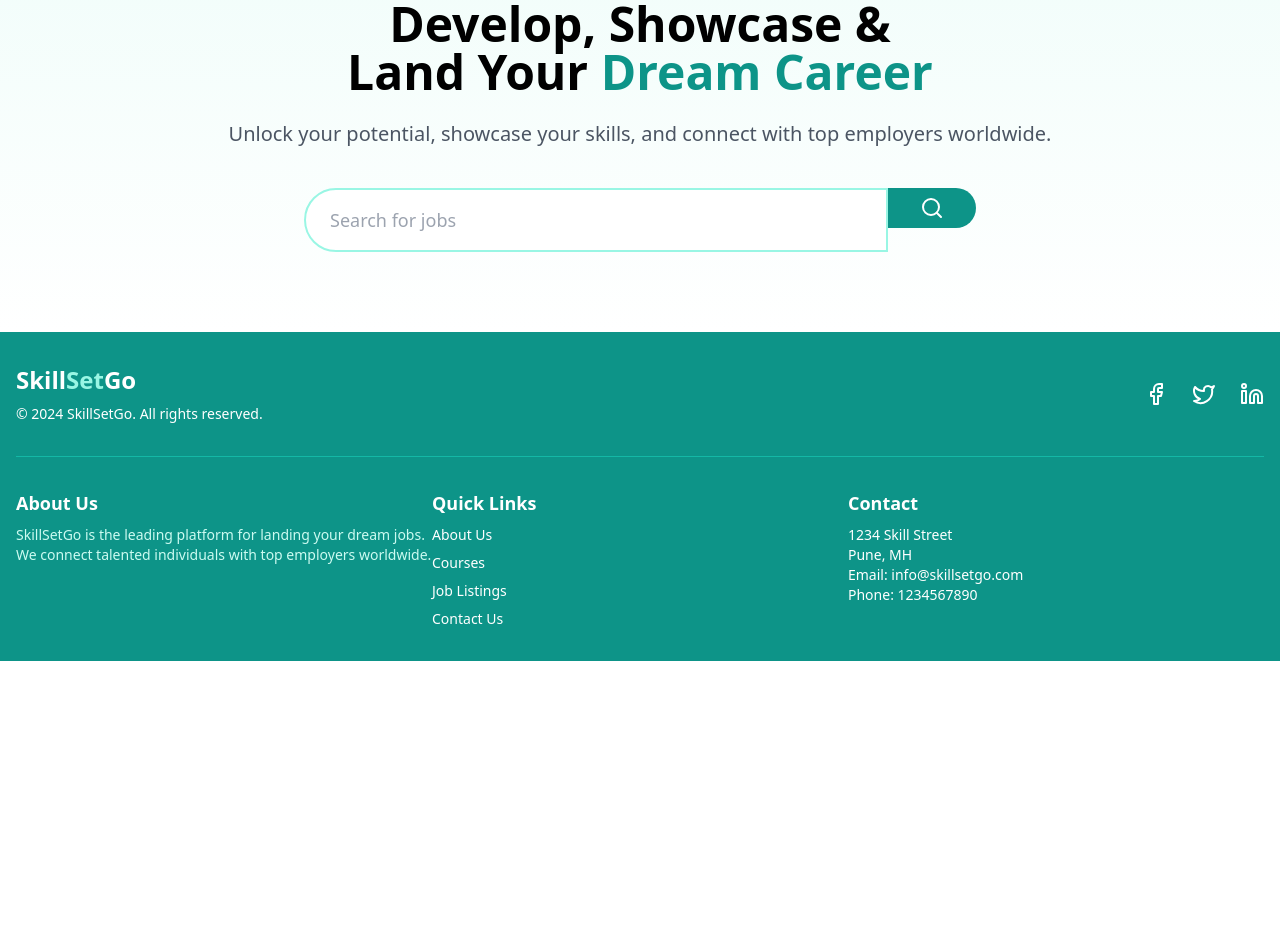
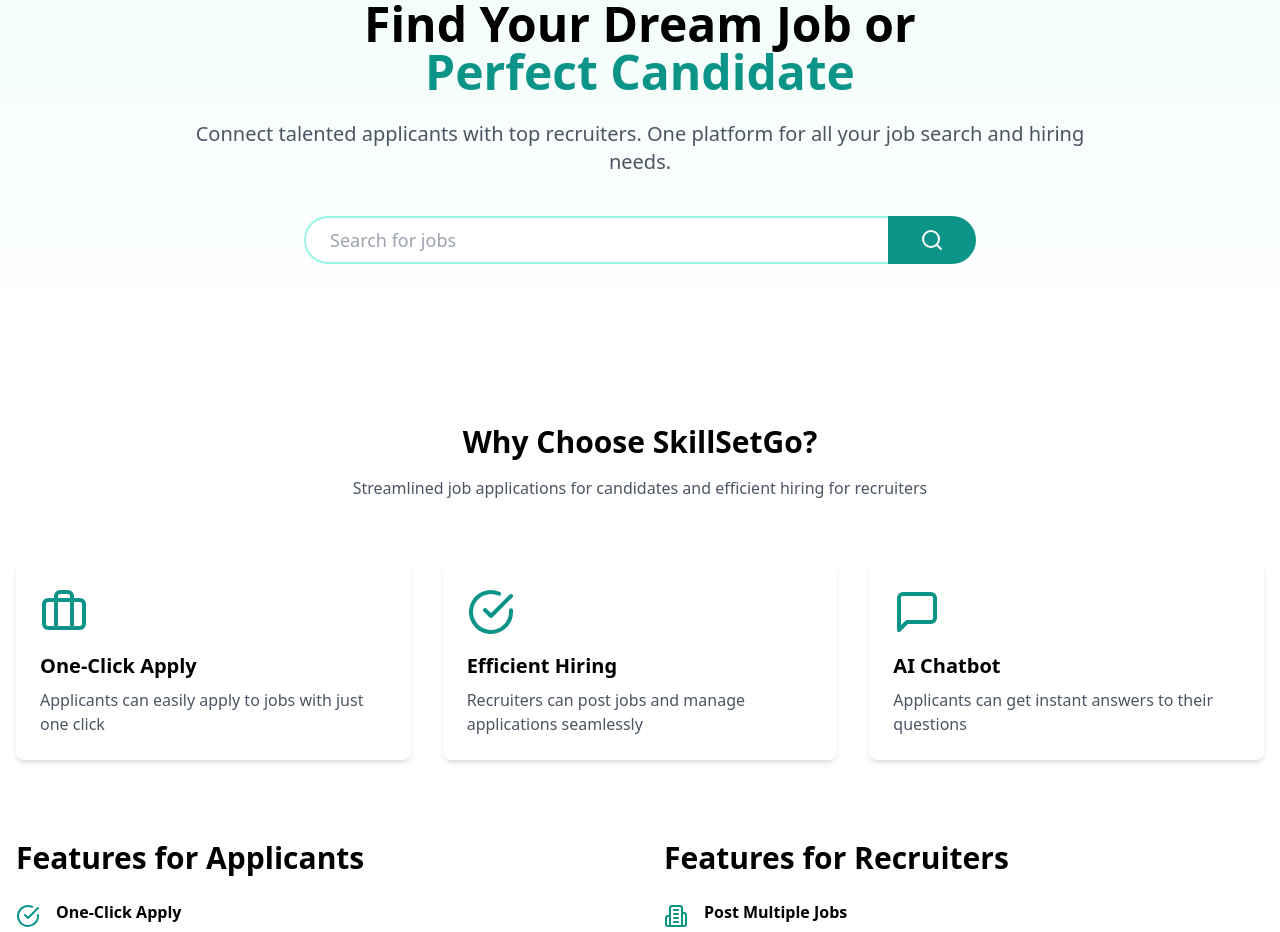
Before and after one commit to shrutibist01/SkillSetGo, a React (Vite) app in the folder frontend/: page / in a window 1280 px wide. Shown: the part 160-1092 px from the top of the page. Before the commit the page ends 821 px from the top, so only its background shows below. Built offline with nearby package versions, Linux system fonts and the light colour scheme; no server answers.

Commit message:
“changes”

```diff
--- a/frontend/src/components/HeroSection.jsx
+++ b/frontend/src/components/HeroSection.jsx
@@ -1,6 +1,6 @@
 import React, { useState } from 'react'
 import { Button } from '@/components/ui/button'
-import { Search } from 'lucide-react'
+import { Search, Briefcase, CheckCircle, Users, MessageSquare, Building2, ArrowRight } from 'lucide-react'
 import { useDispatch } from 'react-redux'
 import { setSearchedQuery } from '@/redux/jobSlice'
 import { useNavigate } from 'react-router-dom'
@@ -16,25 +16,113 @@
   }
 
   return (
+    <div className="min-h-[calc(100vh-4rem)] flex flex-col">
       <div className="bg-gradient-to-b from-teal-50 to-white py-20 px-4">
         <div className="max-w-4xl mx-auto text-center">
           <h1 className="text-5xl font-bold mb-6">
-          Develop, Showcase & <br /> Land Your <span className="text-teal-600">Dream Career</span>
+            Find Your Dream Job or <br /> <span className="text-teal-600">Perfect Candidate</span>
           </h1>
           <p className="text-xl text-gray-600 mb-10">
-          Unlock your potential, showcase your skills, and connect with top employers worldwide.
+            Connect talented applicants with top recruiters. One platform for all your job search and hiring needs.
           </p>
-        <div className="flex w-full max-w-2xl mx-auto">
+          <div className="flex w-full max-w-2xl mx-auto h-12">
             <input
               type="text"
               placeholder="Search for jobs"
               value={query}
               onChange={(e) => setQuery(e.target.value)}
-            className="flex-grow px-6 py-4 text-lg rounded-l-full border-2 border-teal-200 focus:outline-none focus:border-teal-400"
+              className="flex-grow px-6 h-full text-lg rounded-l-full border-2 border-r-0 border-teal-200 focus:outline-none focus:border-teal-400"
             />
-          <Button onClick={searchJobHandler} className="rounded-r-full bg-teal-600 hover:bg-teal-700 px-8">
+            <Button onClick={searchJobHandler} className="h-full rounded-r-full bg-teal-600 hover:bg-teal-700 px-8">
               <Search className="h-6 w-6" />
             </Button>
+          </div>
+        </div>
+      </div>
+
+      <div className="flex-grow py-20 px-4 bg-white">
+        <div className="max-w-7xl mx-auto">
+          <div className="text-center mb-16">
+            <h2 className="text-3xl font-bold mb-4">Why Choose SkillSetGo?</h2>
+            <p className="text-gray-600 max-w-2xl mx-auto">
+              Streamlined job applications for candidates and efficient hiring for recruiters
+            </p>
+          </div>
+
+          <div className="grid md:grid-cols-2 lg:grid-cols-3 gap-8 mb-20">
+            <div className="bg-white p-6 rounded-lg shadow-md">
+              <Briefcase className="h-12 w-12 text-teal-600 mb-4" />
+              <h3 className="text-xl font-semibold mb-2">One-Click Apply</h3>
+              <p className="text-gray-600">Applicants can easily apply to jobs with just one click</p>
+            </div>
+            <div className="bg-white p-6 rounded-lg shadow-md">
+              <CheckCircle className="h-12 w-12 text-teal-600 mb-4" />
+              <h3 className="text-xl font-semibold mb-2">Efficient Hiring</h3>
+              <p className="text-gray-600">Recruiters can post jobs and manage applications seamlessly</p>
+            </div>
+            <div className="bg-white p-6 rounded-lg shadow-md">
+              <MessageSquare className="h-12 w-12 text-teal-600 mb-4" />
+              <h3 className="text-xl font-semibold mb-2">AI Chatbot</h3>
+              <p className="text-gray-600">Applicants can get instant answers to their questions</p>
+            </div>
+          </div>
+
+          <div className="grid md:grid-cols-2 gap-12 items-center mb-20">
+            <div>
+              <h2 className="text-3xl font-bold mb-6">Features for Applicants</h2>
+              <div className="space-y-4">
+                <div className="flex items-start gap-4">
+                  <CheckCircle className="h-6 w-6 text-teal-600 mt-1" />
+                  <div>
+                    <h3 className="font-semibold mb-1">One-Click Apply</h3>
+                    <p className="text-gray-600">Apply to multiple jobs quickly and easily</p>
+                  </div>
+                </div>
+                <div className="flex items-start gap-4">
+                  <MessageSquare className="h-6 w-6 text-teal-600 mt-1" />
+                  <div>
+                    <h3 className="font-semibold mb-1">AI-Powered Chatbot</h3>
+                    <p className="text-gray-600">Get instant answers to your job-related questions</p>
+                  </div>
+                </div>
+              </div>
+              <Button className="mt-6 bg-teal-600 hover:bg-teal-700">
+                Find Jobs <ArrowRight className="ml-2 h-4 w-4" />
+              </Button>
+            </div>
+            <div>
+              <h2 className="text-3xl font-bold mb-6">Features for Recruiters</h2>
+              <div className="space-y-4">
+                <div className="flex items-start gap-4">
+                  <Building2 className="h-6 w-6 text-teal-600 mt-1" />
+                  <div>
+                    <h3 className="font-semibold mb-1">Post Multiple Jobs</h3>
+                    <p className="text-gray-600">Easily create and manage job listings</p>
+                  </div>
+                </div>
+                <div className="flex items-start gap-4">
+                  <Users className="h-6 w-6 text-teal-600 mt-1" />
+                  <div>
+                    <h3 className="font-semibold mb-1">Manage Applications</h3>
+                    <p className="text-gray-600">Efficiently review, approve, or reject applications</p>
+                  </div>
+                </div>
+              </div>
+              <Button className="mt-6 bg-teal-600 hover:bg-teal-700">
+                Post a Job <ArrowRight className="ml-2 h-4 w-4" />
+              </Button>
+            </div>
+          </div>
+
+          <div className="text-center bg-teal-50 rounded-2xl p-12">
+            <h2 className="text-3xl font-bold mb-6">Ready to Start Your Journey?</h2>
+            <p className="text-gray-600 mb-8 max-w-2xl mx-auto">
+              Whether you're looking for your next career move or searching for top talent, SkillSetGo has you covered.
+            </p>
+            <Button className="bg-teal-600 hover:bg-teal-700">
+              Get Started Now <ArrowRight className="ml-2 h-4 w-4" />
+            </Button>
+          </div>
         </div>
       </div>
     </div>
--- a/frontend/src/components/Job.jsx
+++ b/frontend/src/components/Job.jsx
@@ -19,7 +19,6 @@
         <div className='p-5 rounded-md shadow-xl bg-white border border-gray-100'>
             <div className='flex items-center justify-between'>
                 <p className='text-sm text-gray-500'>{daysAgoFunction(job?.createdAt) === 0 ? "Today" : `${daysAgoFunction(job?.createdAt)} days ago`}</p>
-                <Button variant="outline" className="rounded-full" size="icon"><Bookmark /></Button>
             </div>
 
             <div className='flex items-center gap-2 my-2'>
@@ -45,7 +44,6 @@
             </div>
             <div className='flex items-center gap-4 mt-4'>
                 <Button onClick={()=> navigate(`/description/${job?._id}`)} variant="outline">Details</Button>
-                <Button className="bg-[#7209b7]">Save For Later</Button>
             </div>
         </div>
     )
--- a/frontend/src/components/admin/PostJob.jsx
+++ b/frontend/src/components/admin/PostJob.jsx
@@ -96,7 +96,7 @@
                             />
                         </div>
                         <div>
-                            <Label>Salary</Label>
+                            <Label>Salary in LPA</Label>
                             <Input
                                 type="text"
                                 name="salary"
--- a/frontend/src/components/auth/Login.jsx
+++ b/frontend/src/components/auth/Login.jsx
@@ -18,7 +18,7 @@
         password: "",
         role: "",
     });
-    const { loading,user } = useSelector(store => store.auth);
+    const { loading, user } = useSelector(store => store.auth);
     const navigate = useNavigate();
     const dispatch = useDispatch();
 
@@ -48,11 +48,13 @@
             dispatch(setLoading(false));
         }
     }
-    useEffect(()=>{
-        if(user){
+
+    useEffect(() => {
+        if (user) {
             navigate("/");
         }
-    },[])
+    }, [])
+
     return (
         <div>
             <Navbar />
@@ -66,7 +68,7 @@
                             value={input.email}
                             name="email"
                             onChange={changeEventHandler}
-                            placeholder="patel@gmail.com"
+                            placeholder="abc@gmail.com"
                         />
                     </div>
 
@@ -77,13 +79,14 @@
                             value={input.password}
                             name="password"
                             onChange={changeEventHandler}
-                            placeholder="patel@gmail.com"
+                            placeholder="abc"
                         />
                     </div>
-                    <div className='flex items-center justify-between'>
-                        <RadioGroup className="flex items-center gap-4 my-5">
-                            <div className="flex items-center space-x-2">
-                                <Input
+
+                <div className="flex justify-center my-5">
+                    <div className="flex space-x-10">
+                        <label className="flex items-center space-x-2">
+                            <input
                                 type="radio"
                                 name="role"
                                 value="student"
@@ -91,10 +94,10 @@
                                 onChange={changeEventHandler}
                                 className="cursor-pointer"
                             />
-                                <Label htmlFor="r1">Student</Label>
-                            </div>
-                            <div className="flex items-center space-x-2">
-                                <Input
+                            <span>Applicant</span>
+                        </label>
+                        <label className="flex items-center space-x-2">
+                            <input
                                 type="radio"
                                 name="role"
                                 value="recruiter"
@@ -102,10 +105,12 @@
                                 onChange={changeEventHandler}
                                 className="cursor-pointer"
                             />
-                                <Label htmlFor="r2">Recruiter</Label>
+                            <span>Recruiter</span>
+                        </label>
                     </div>
-                        </RadioGroup>
                 </div>
+
+
                     {
                         loading ? <Button className="w-full my-4"> <Loader2 className='mr-2 h-4 w-4 animate-spin' /> Please wait </Button> : <Button type="submit" className="w-full my-4">Login</Button>
                     }
--- a/frontend/src/components/auth/Signup.jsx
+++ b/frontend/src/components/auth/Signup.jsx
@@ -34,7 +34,7 @@
     }
     const submitHandler = async (e) => {
         e.preventDefault();
-        const formData = new FormData();    //formdata object
+        const formData = new FormData();
         formData.append("fullname", input.fullname);
         formData.append("email", input.email);
         formData.append("phoneNumber", input.phoneNumber);
@@ -67,6 +67,7 @@
             navigate("/");
         }
     },[])
+
     return (
         <div>
             <Navbar />
@@ -80,7 +81,7 @@
                             value={input.fullname}
                             name="fullname"
                             onChange={changeEventHandler}
-                            placeholder="patel"
+                            placeholder="abc"
                         />
                     </div>
                     <div className='my-2'>
@@ -90,7 +91,7 @@
                             value={input.email}
                             name="email"
                             onChange={changeEventHandler}
-                            placeholder="patel@gmail.com"
+                            placeholder="abc@gmail.com"
                         />
                     </div>
                     <div className='my-2'>
@@ -100,7 +101,7 @@
                             value={input.phoneNumber}
                             name="phoneNumber"
                             onChange={changeEventHandler}
-                            placeholder="8080808080"
+                            placeholder="0123456789"
                         />
                     </div>
                     <div className='my-2'>
@@ -110,13 +111,16 @@
                             value={input.password}
                             name="password"
                             onChange={changeEventHandler}
-                            placeholder="patel@gmail.com"
+                            placeholder="abc@gmail.com"
                         />
                     </div>
-                    <div className='flex items-center justify-between'>
-                        <RadioGroup className="flex items-center gap-4 my-5">
-                            <div className="flex items-center space-x-2">
-                                <Input
+                    <div className='my-4'>
+                        <Label>Role</Label>
+                        <RadioGroup className="flex items-center gap-4">
+                        <div className="flex justify-center my-5">
+                    <div className="flex space-x-10">
+                        <label className="flex items-center space-x-2">
+                            <input
                                 type="radio"
                                 name="role"
                                 value="student"
@@ -124,10 +128,10 @@
                                 onChange={changeEventHandler}
                                 className="cursor-pointer"
                             />
-                                <Label htmlFor="r1">Student</Label>
-                            </div>
-                            <div className="flex items-center space-x-2">
-                                <Input
+                            <span>Applicant</span>
+                        </label>
+                        <label className="flex items-center space-x-2">
+                            <input
                                 type="radio"
                                 name="role"
                                 value="recruiter"
@@ -135,11 +139,16 @@
                                 onChange={changeEventHandler}
                                 className="cursor-pointer"
                             />
-                                <Label htmlFor="r2">Recruiter</Label>
+                                <span>Recruiter</span>
+                                </label>
+                            </div>
                         </div>
                     </RadioGroup>
+
+                    </div>
+                    <div className='my-4'>
+                        <Label>Profile</Label>
                         <div className='flex items-center gap-2'>
-                            <Label>Profile</Label>
                             <Input
                                 accept="image/*"
                                 type="file"
@@ -158,4 +167,4 @@
     )
 }
 
-export default Signup
+export default Signup;
--- a/frontend/src/components/shared/Navbar.jsx
+++ b/frontend/src/components/shared/Navbar.jsx
@@ -55,7 +55,7 @@
                     {!user ? (
                         <div className="flex items-center gap-3">
                             <Link to="/login">
-                                <Button variant="outline" className="text-teal-600 bg-white hover:bg-teal-50">Login</Button>
+                                <Button variant="outline" className="text-teal-600 bg-white hover:bg-teal-600">Login</Button>
                             </Link>
                             <Link to="/signup">
                                 <Button className="bg-teal-700 text-white hover:bg-teal-800">Signup</Button>
```
Lines whose indentation alone changed are shown as unchanged.
